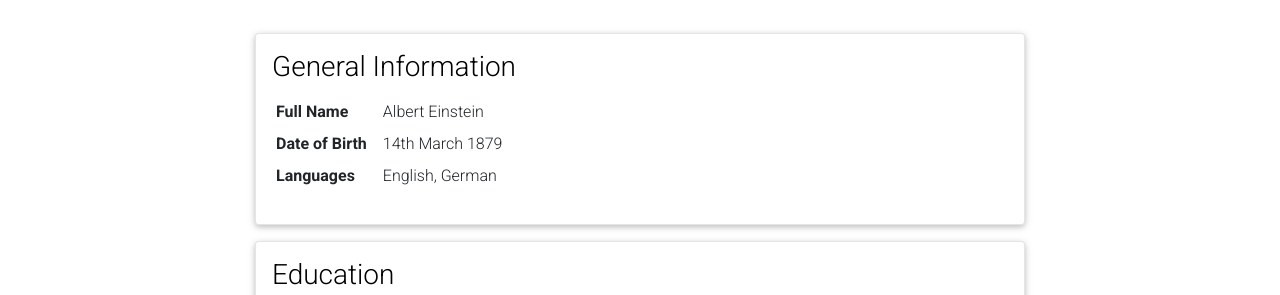
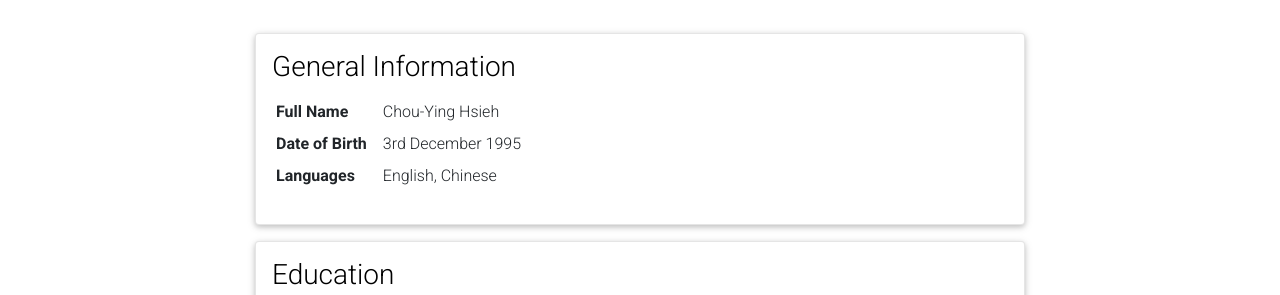
Before and after one commit to PunchShadow/PunchShadow.github.io, a Jekyll site: the page built from _pages/cv.md, in a window 1280 px wide and 900 px high, scrolled down 383 px. Shown: the part 158-453 px from the top of the window. Built offline with Jekyll 4.4.1, drawn with Linux system fonts in a browser that asks for light colours; comment, search, counter and statistics services are not loaded; a style sheet for code colours, icons or effects is not loaded.

Commit message:
Update paper.bib

```diff
--- a/_bibliography/papers.bib
+++ b/_bibliography/papers.bib
@@ -9,5 +9,6 @@
   booktitle={2023 Design, Automation \& Test in Europe Conference \& Exhibition (DATE)},
   pages={1--6},
   year={2023},
-  organization={IEEE}
+  organization={IEEE},
+  code={https://github.com/NTUDDSNLab/DFQ-BFS}
 }
--- a/_config.yml
+++ b/_config.yml
@@ -71,7 +71,7 @@ og_image: # The site-wide (default for all links) Open Graph preview image
 # Social integration
 # -----------------------------------------------------------------------------
 
-github_username: # your GitHub user name
+github_username: PunchShadow # your GitHub user name
 gitlab_username: # your GitLab user name
 twitter_username: # your Twitter handle
 mastodon_username: # your mastodon instance+username in the format instance.tld/@username
@@ -274,8 +274,8 @@ display_categories: ['blockquotes'] # these categories will be displayed on the
 
 scholar:
 
-  last_name: [Einstein]
-  first_name: [Albert, A.]
+  last_name: [Hsieh]
+  first_name: [Chou-Ying]
 
   style: apa
   locale: en
--- a/_data/cv.yml
+++ b/_data/cv.yml
@@ -2,11 +2,11 @@
   type: map
   contents:
     - name: Full Name
-      value: Albert Einstein
+      value: Chou-Ying Hsieh
     - name: Date of Birth
-      value: 14th March 1879
+      value: 3rd December 1995
     - name: Languages
-      value: English, German
+      value: English, Chinese
 
 - title: Education
   type: time_table
--- a/assets/json/resume.json
+++ b/assets/json/resume.json
@@ -1,6 +1,6 @@
 {
   "basics": {
-    "name": "Albert Einstein",
+    "name": "Chou-Ying Hsieh",
     "label": "Scientist",
     "image": "",
     "email": "albert@einstein.de",
```
